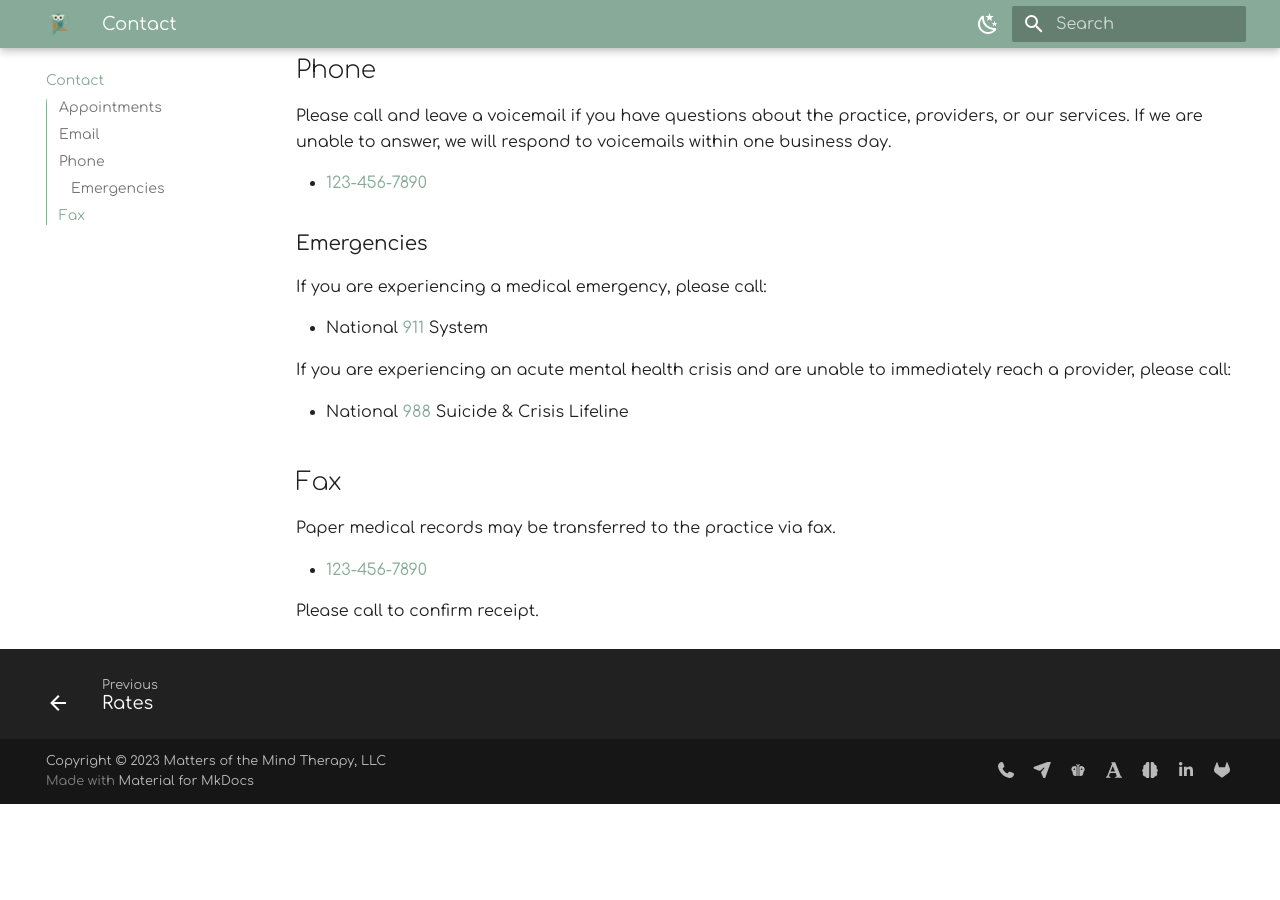
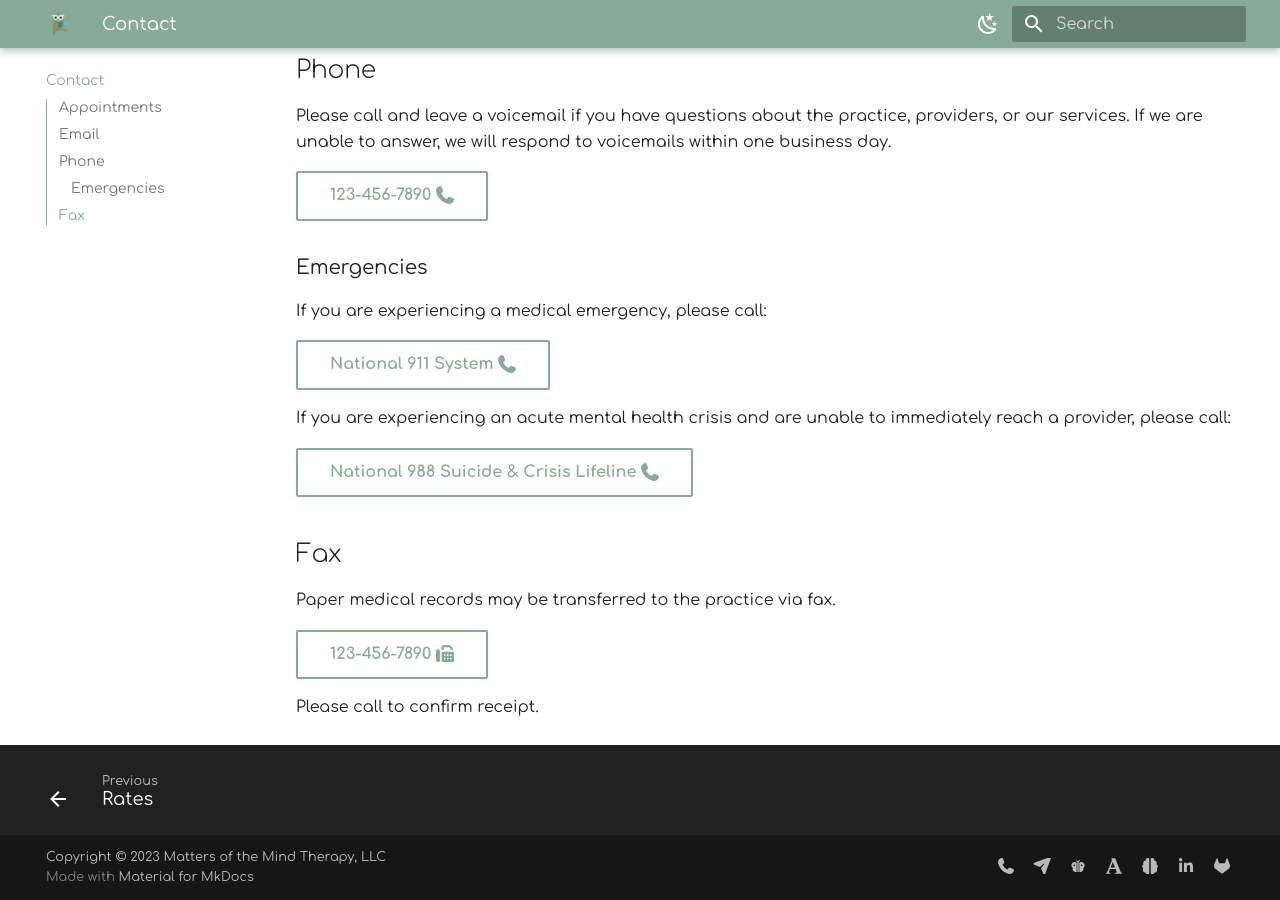
Before and after one commit to motm-therapy/website, an MkDocs documentation site: the page built from docs/contact.md, in a window 1280 px wide and 900 px high, scrolled down 515 px. Built offline with MkDocs 1.6.1 and Material for MkDocs 9.7.7, drawn with Linux system fonts in a browser that asks for light colours; before the commit the page ends 1319 px from its top, so only the background shows below that; part of the change alters nothing that is shown.

Commit message:
Update contact.md

```diff
--- a/docs/contact.md
+++ b/docs/contact.md
@@ -18,23 +18,23 @@ Electronic medical records may be sent to us from other providers via email. Ple
 Please call and leave a voicemail if you have questions about the practice, providers, or our services.
 If we are unable to answer, we will respond to voicemails within one business day.
 
-- [123-456-7890](tel:1234567890)
+[123-456-7890 :fontawesome-solid-phone:](tel:1234567890){ .md-button }
 
 ### Emergencies
 
 If you are experiencing a medical emergency, please call:
 
-- National [911](tel:911) System
+[National 911 System :fontawesome-solid-phone:](tel:911){ .md-button }
 
 If you are experiencing an acute mental health crisis and are unable to immediately reach a provider,
 please call:
 
-- National [988](tel:988) Suicide & Crisis Lifeline
+[National 988 Suicide & Crisis Lifeline :fontawesome-solid-phone:](tel:988){ .md-button }
 
 ## Fax
 
 Paper medical records may be transferred to the practice via fax.
 
-- [123-456-7890](tel:1234567890)
+[123-456-7890 :fontawesome-solid-fax:](tel:1234567890){ .md-button }
 
 Please call to confirm receipt.
```
